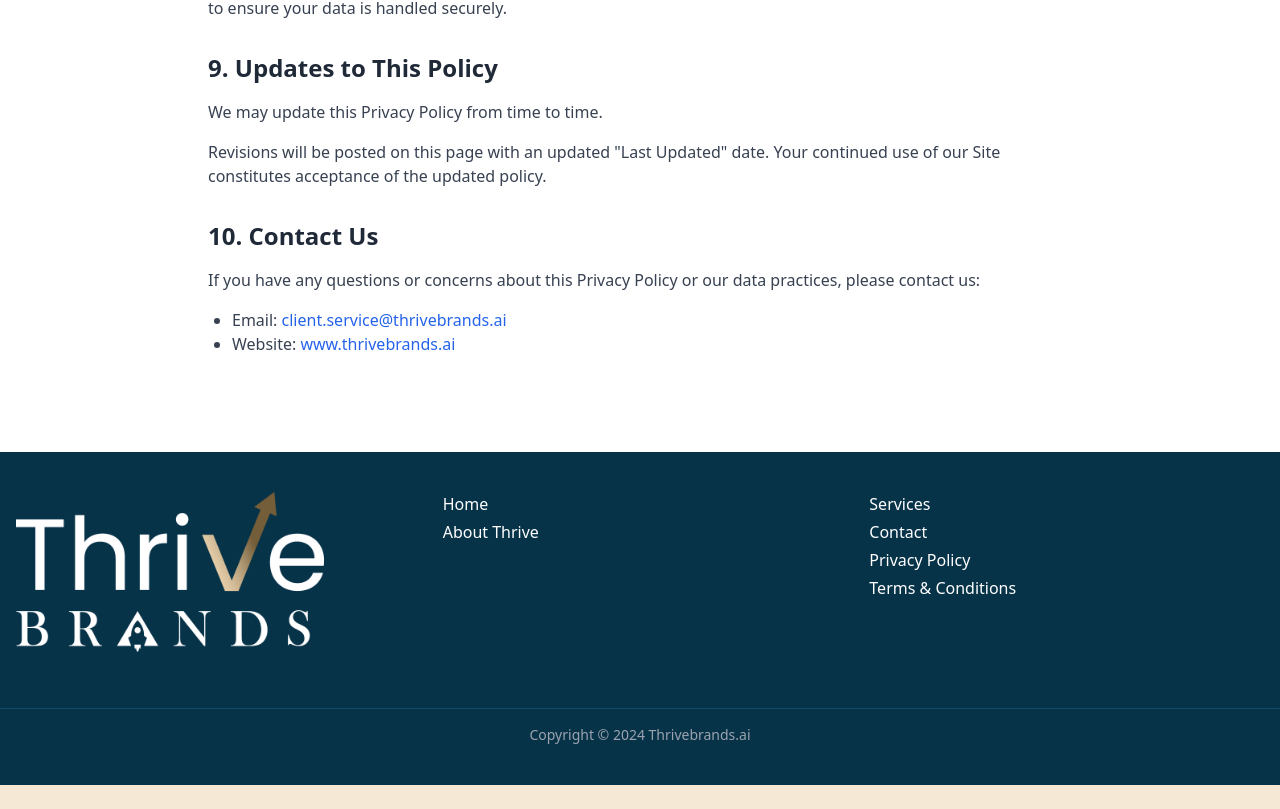
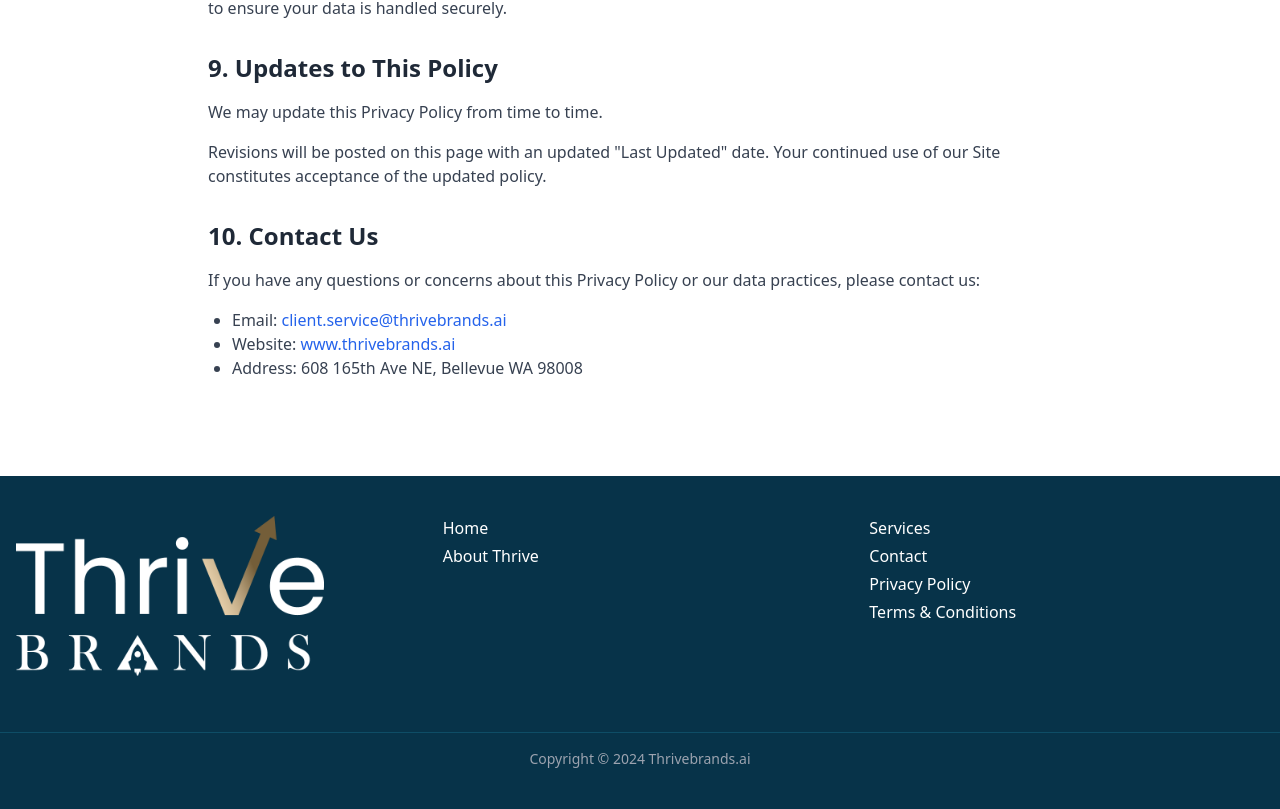
Before and after one commit to sumitmishraecosoul/thrivebrands, a React (Vite) app: page /privacy-policy in a window 1280 px wide. Shown: the part 2498-3307 px from the top of the page. Before the commit the page ends 3283 px from the top, so only its background shows below. Built offline with nearby package versions, Linux system fonts and the light colour scheme; the HTML template or start-up script is replaced by a standard one.

Commit message:
added address in terms & conditions and privacy policy

```diff
--- a/src/pages/PrivacyPolicy.jsx
+++ b/src/pages/PrivacyPolicy.jsx
@@ -162,6 +162,7 @@ const PrivacyPolicy = () => {
               <ul className="list-disc pl-6 text-gray-700">
                 <li>Email: <a href="mailto:client.service@thrivebrands.ai" className="text-blue-600 hover:underline">client.service@thrivebrands.ai</a></li>
                 <li>Website: <a href="www.thrivebrands.ai" className="text-blue-600 hover:underline">www.thrivebrands.ai</a></li>
+                <li>Address: 608 165th Ave NE, Bellevue WA 98008</li>
               </ul>
             </div>
           </div>
--- a/src/pages/TermsConditions.jsx
+++ b/src/pages/TermsConditions.jsx
@@ -137,6 +137,7 @@ const TermsConditions = () => {
               <ul className="list-disc pl-6 text-gray-700">
                 <li>Email: <a href="mailto:client.service@thrivebrands.ai" className="text-blue-600 hover:underline">client.service@thrivebrands.ai</a></li>
                 <li>Website: <a href="www.thrivebrands.ai" className="text-blue-600 hover:underline">www.thrivebrands.ai</a></li>
+                <li>Address: 608 165th Ave NE, Bellevue WA 98008</li>
               </ul>
             </div>
           </div>
```
